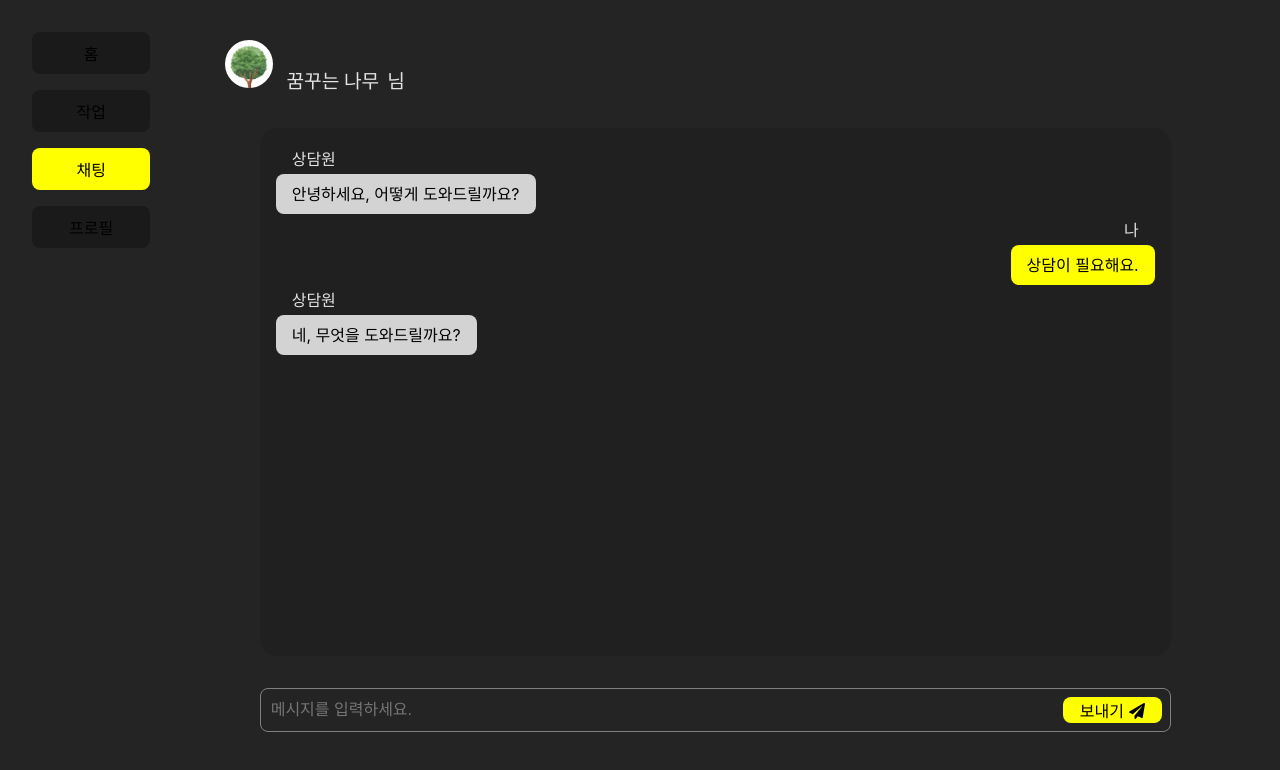
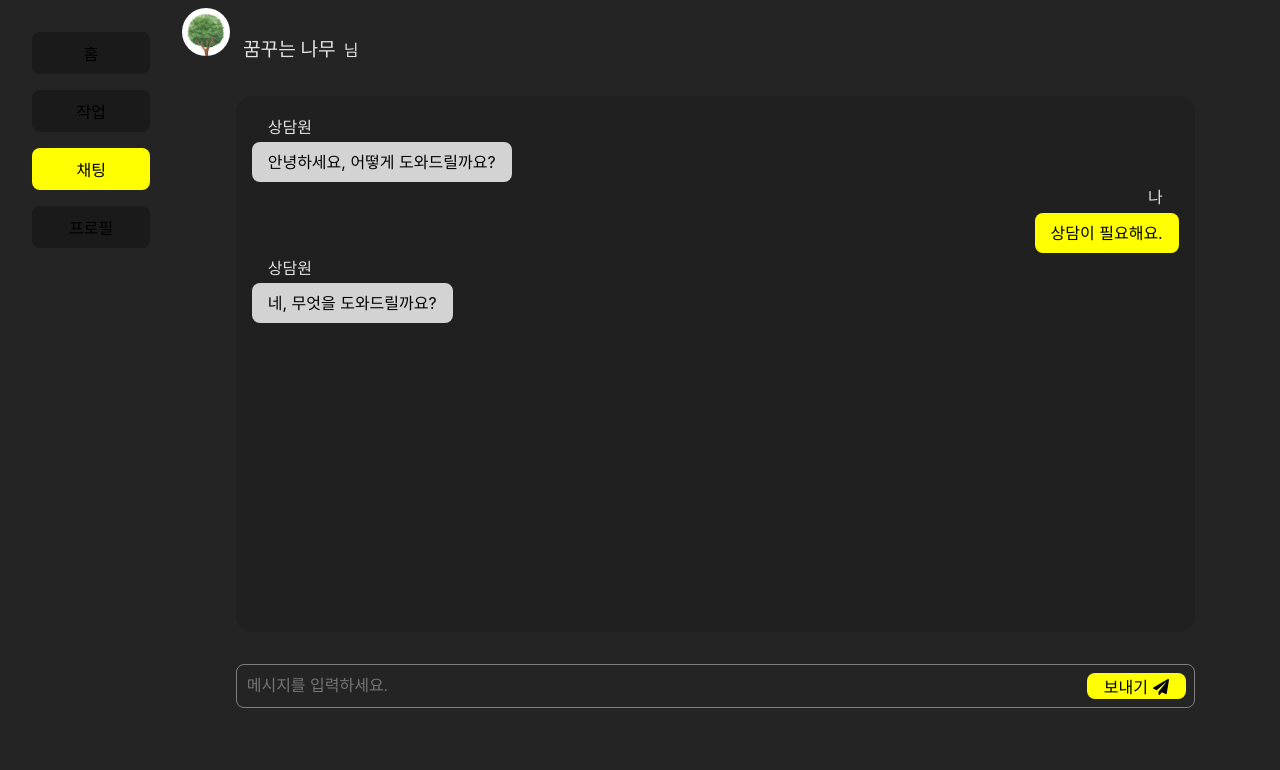
Before and after one commit to greyHairChooseLife/woody-sketch, a React (Vite) app: page / in a window 1280 px wide. Both pictures are taken after a click on the button "채팅". Shown: the top 770 px of the page. Built offline with nearby package versions, Linux system fonts and the light colour scheme.

Commit message:
rename: 스타일 약간 수정

```diff
--- a/src/pages/ChatPage.css
+++ b/src/pages/Chat.css
@@ -3,19 +3,17 @@
   flex-direction: column;
   gap: 2rem;
   height: 90vh;
-  width: 95%;
-  margin: 2rem auto;
+  margin: 0.5rem auto;
   max-height: 700px;
 }
 
 .chat_section1 {
   height: 4rem;
-  padding: 0.5rem 1rem;
-  font-size: 1.2rem;
 }
 .chat_section1 > div > * {
   display: inline-block;
   margin-right: 0.5rem;
+  font-size: 1.2rem;
 }
 .chat_section1 span {
   font-weight: bold;
--- a/src/pages/Chat.tsx
+++ b/src/pages/Chat.tsx
@@ -2,7 +2,7 @@ import { useState, useEffect, useRef } from "react";
 import UserThumbnail from "../components/UserThumbnail";
 import dummyUser from "../assets/dummyUser.json";
 import dummyMessages from "../assets/dummyMessages.json";
-import "./ChatPage.css";
+import "./Chat.css";
 import { FaPaperPlane } from "react-icons/fa";
 
 function Chat() {
```
